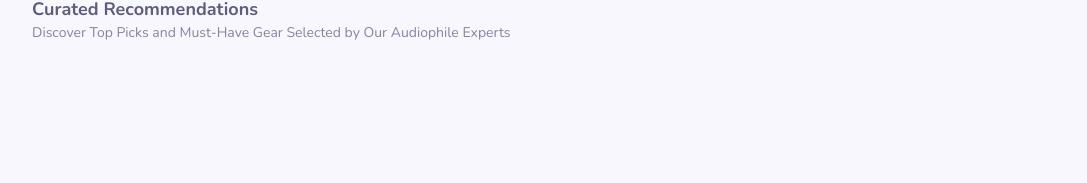
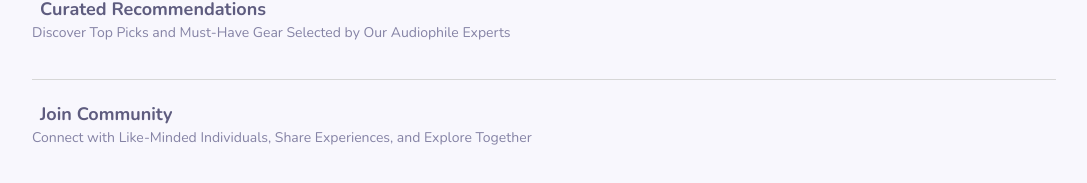
Before and after one commit to dwiwijaya/audio-realm, a Next.js app: page / in a window 1280 px wide. Shown: the part 939-1122 px from the top of the page, without its empty margins (136-1223 px from the left). Before the commit the page ends 1054 px from the top, so only its background shows below. Built offline with nearby package versions, Linux system fonts and the light colour scheme.

Commit message:
add: community page

```diff
--- a/src/components/view/home/HomeRecomendation.jsx
+++ b/src/components/view/home/HomeRecomendation.jsx
@@ -4,7 +4,7 @@ import React from 'react'
 const HomeRecomendation = () => {
     return (
         <div className=''>
-            <PageHeading title="Curated Recommendations" description="Discover Top Picks and Must-Have Gear Selected by Our Audiophile Experts" />
+            <PageHeading icon="bx bx-like" title="Curated Recommendations" description="Discover Top Picks and Must-Have Gear Selected by Our Audiophile Experts" />
             <div className='grid grid-cols-2 md:grid-cols-3 gap-2'>
             </div>
         </div>
--- a/src/pages/index.js
+++ b/src/pages/index.js
@@ -7,6 +7,7 @@ import Navbar from "@/components/layout/Navbar";
 import HomeDictionary from "@/components/view/home/HomeDictionary";
 import HomeBlog from "@/components/view/home/HomeBlog";
 import HomeRecomendation from "@/components/view/home/HomeRecomendation";
+import HomeCommunity from "@/components/view/home/HomeCommunity";
 
 const inter = Inter({ subsets: ["latin"] });
 
@@ -21,6 +22,8 @@ export default function Home() {
       <HomeBlog/>
       <hr className="hr"/>
       <HomeRecomendation/>
+      <hr className="hr"/>
+      <HomeCommunity/>
     </Container>
   );
 }
```
